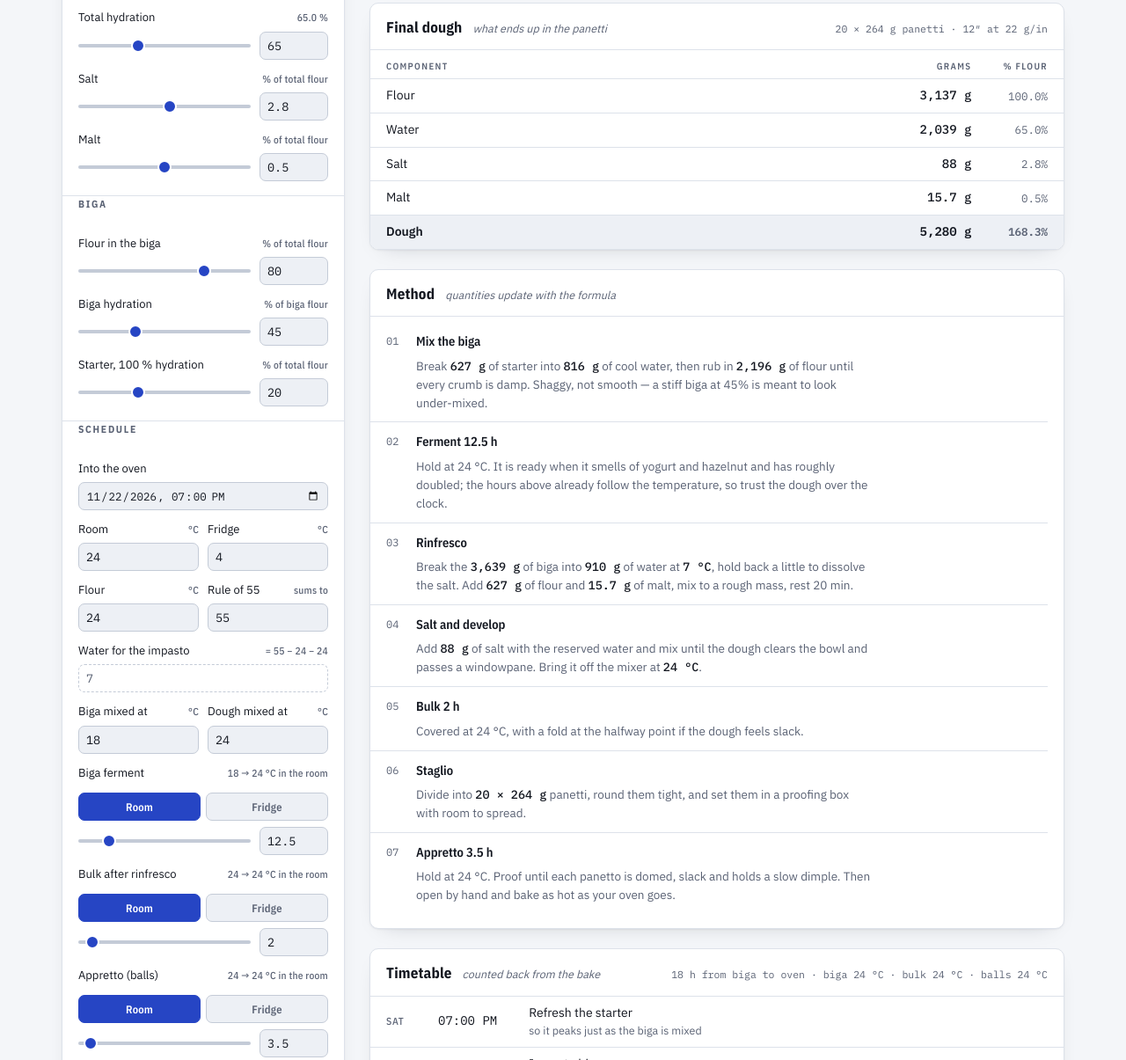
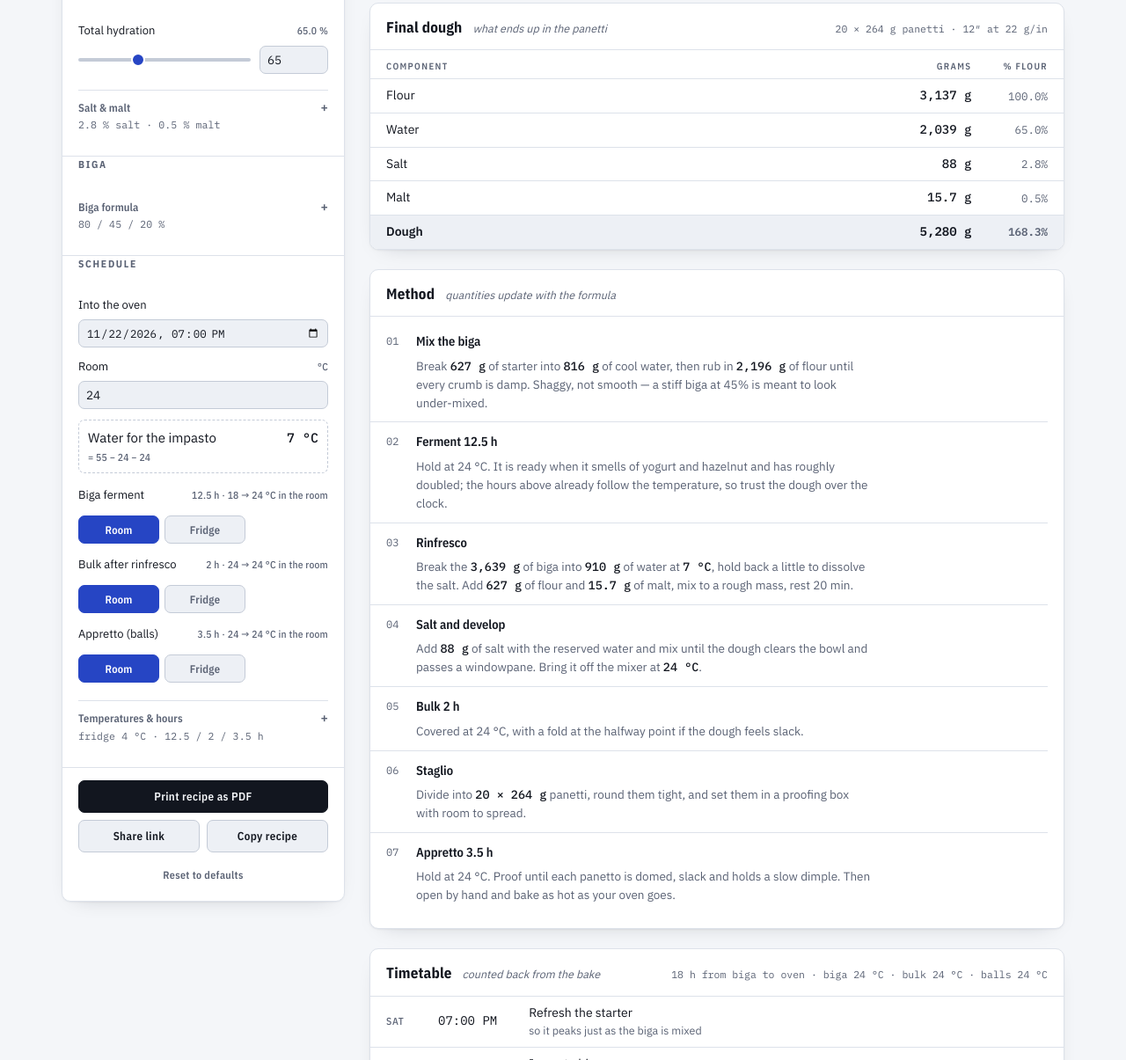
Before and after one commit to fabbarix/dough-boy, a plain HTML site: page index.html in a window 1280 px wide. Shown: the part 705-1910 px from the top of the page at 88% size. Drawn offline with nearby package versions, Linux system fonts and the light colour scheme.

Commit message:
Fold the advanced settings behind per-section disclosures
The panel had grown to 59 controls across four fieldsets, nearly all of
which define which recipe this is rather than what changes between two
bakes of it. Each fieldset now keeps the latter and folds the rest into a
<details>, which is native, keyboard- and screen-reader-correct, and
needs no script to open.

A closed section is not an empty drawer but a printed spec line: the
summary carries a live mono reading of what it hides, so the collapsed
panel still works as a reference card - Biga formula / 80 / 45 / 20 %,
Salt & malt / 2.8 % salt, 0.5 % malt. That is why the Biga fieldset being
wholly advanced reads as a feature: two lines that say what the biga is.

Basic keeps the shape, the counts and presets, diameter, piece weight,
hydration, the bake time, room temperature, the derived water figure and
where each stage rises. The stage rows lost their sliders but not their
hours, which now lead the live hint: 12.5 h, 18 to 24 C in the room.

Open or closed is a view preference, not part of the recipe, so it has
its own storage key, stays out of KEYS and never rides along in a share
link. A link that carries a value living behind a drawer opens that
drawer, and a section whose settings are off-default wears a brass mark,
so nothing can hide while being different.

Also from the same review: a spacing scale in place of five uncoordinated
numbers, the water figure rendered as the derived value it is rather than
a read-only input wearing a field's clothes, narrower environment chips,
and a reset button with a real touch target.

I did not take the reviewer's optional max-height on the panel. Closed,
it is 1554px against 1799px before, so that would have forced a nested
scrollbar at every viewport to solve a problem a sticky panel this tall
does not have.

Co-Authored-By: Claude Opus 5 <noreply@anthropic.com>
Claude-Session: https://claude.ai/code/session_013ZPUFSd5h8xuDEndbVXiCR

```diff
--- a/index.html
+++ b/index.html
@@ -36,6 +36,7 @@
   --focus:#2645C4;
   --shadow:0 1px 2px rgba(18,22,31,.05), 0 8px 24px -16px rgba(18,22,31,.28);
   --r:10px;
+  --sp-1:6px; --sp-2:12px; --sp-3:18px;
   --mono:"IBM Plex Mono",ui-monospace,SFMono-Regular,Menlo,monospace;
   --sans:"IBM Plex Sans",system-ui,-apple-system,Segoe UI,sans-serif;
   --cond:"IBM Plex Sans Condensed","IBM Plex Sans",system-ui,sans-serif;
@@ -120,8 +121,8 @@ legend{
   font-family:var(--cond);font-weight:700;font-size:11.5px;letter-spacing:.15em;
   text-transform:uppercase;color:var(--muted-solid);padding:0;
 }
-.field{display:grid;gap:5px;margin-top:12px}
-.field:first-of-type{margin-top:10px}
+.field{display:grid;gap:var(--sp-1);margin-top:var(--sp-2)}
+fieldset>legend+*{margin-top:10px}
 .field .top{display:flex;justify-content:space-between;align-items:baseline;gap:10px}
 label{font-size:13px;color:var(--ink)}
 .hint{font-size:11.5px;color:var(--muted-solid);font-family:var(--cond);letter-spacing:.02em}
@@ -152,7 +153,7 @@ input[type="range"]::-moz-range-thumb{
 }
 .sizes{display:grid;grid-template-columns:repeat(4,1fr);gap:6px;margin-top:10px}
 .shapes,.units,.pantype{display:grid;grid-template-columns:1fr 1fr;gap:6px;margin-top:10px}
-.envs{display:grid;grid-template-columns:1fr 1fr;gap:6px;margin:7px 0 2px}
+.envs{display:grid;grid-template-columns:92px 92px;justify-content:start;gap:6px;margin:7px 0 2px}
 .row2{display:grid;grid-template-columns:1fr 1fr;gap:10px;margin-top:12px}
 .row2 .field{margin-top:0}
 .pans{display:grid;grid-template-columns:1fr 1fr;gap:6px;margin-top:10px}
@@ -163,6 +164,26 @@ input[type="range"]::-moz-range-thumb{
   background:var(--surface-2);color:var(--muted-solid);
   border:1px solid var(--line-strong);
 }
+details.more{margin-top:var(--sp-3);border-top:1px solid var(--line)}
+details.more>summary{
+  list-style:none;cursor:pointer;
+  display:grid;grid-template-columns:1fr auto;gap:1px 10px;align-items:baseline;padding:10px 0;
+  font-family:var(--cond);font-weight:600;font-size:12.5px;letter-spacing:.01em;color:var(--muted-solid);
+}
+details.more>summary::-webkit-details-marker{display:none}
+details.more>summary::after{content:"+";grid-column:2;grid-row:1;font-family:var(--mono);font-size:14px;line-height:1}
+details.more[open]>summary::after{content:"\2212"}
+details.more>summary:hover{color:var(--ink)}
+details.more>summary:focus-visible{outline:2px solid var(--focus);outline-offset:3px;border-radius:4px}
+.more-label{grid-column:1;grid-row:1}
+.more-sum{grid-column:1;grid-row:2;font-family:var(--mono);font-weight:400;font-size:11.5px;color:var(--muted-solid);font-variant-numeric:tabular-nums}
+details.more[open] .more-sum{display:none}
+.more-body>:first-child{margin-top:4px}
+fieldset.all-more>details.more{margin-top:4px;border-top:0}
+summary[data-dirty] .more-label::before{content:"";display:inline-block;width:5px;height:5px;border-radius:50%;background:var(--rinf);margin-right:7px;vertical-align:1px}
+.derived{display:grid;grid-template-columns:1fr auto;gap:2px 10px;margin-top:var(--sp-2);padding:8px 10px;border:1px dashed var(--line-strong);border-radius:7px}
+.derived b{font-family:var(--mono);font-weight:500;font-variant-numeric:tabular-nums}
+.derived .hint{grid-column:1/-1}
 .cup{display:block;font-family:var(--cond);font-size:10.5px;font-weight:400;color:var(--muted-solid);letter-spacing:.01em}
 .size .g{display:block;font-family:var(--mono);font-size:10.5px;font-weight:400;opacity:.8}
 .size[aria-pressed="true"]{background:var(--biga);border-color:var(--biga);color:var(--surface)}
@@ -174,7 +195,7 @@ input[type="range"]::-moz-range-thumb{
   background:var(--surface-2);color:var(--ink);
 }
 .btn.primary{background:var(--ink);border-color:var(--ink);color:var(--bg)}
-.btn.quiet{background:transparent;border-color:transparent;color:var(--muted-solid);font-size:12px;padding:4px}
+.btn.quiet{background:transparent;border-color:transparent;color:var(--muted-solid);font-size:12px;padding:9px 10px}
 .btn:hover{border-color:var(--focus)}
 #copyOut{
   display:block;width:calc(100% - 36px);margin:10px 18px 4px;height:120px;
@@ -328,10 +349,6 @@ footer.note code{font-family:var(--mono);font-size:11.5px;background:var(--surfa
             <input type="number" id="d" min="6" max="24" step="0.5" value="12">
           </div>
         </div>
-        <div class="field">
-          <div class="top"><label for="k">Rule of 22</label><span class="hint">grams per inch</span></div>
-          <input type="number" id="k" min="12" max="36" step="0.5" value="22">
-        </div>
         </div>
 
         <div id="panFields" hidden>
@@ -352,6 +369,22 @@ footer.note code{font-family:var(--mono);font-size:11.5px;background:var(--surfa
           <button type="button" class="size" data-pc="1" data-w="14" data-unit="1">14&Prime; round<span class="g"></span></button>
           <button type="button" class="size" data-pc="1" data-w="16" data-unit="1">16&Prime; round<span class="g"></span></button>
         </div>
+        </div>
+
+        <div class="field">
+          <div class="top"><label for="w" id="wLabel">Weight per panetto</label><span class="hint" id="wHint">grams</span></div>
+          <input type="number" id="w" min="80" max="3000" step="1" value="264">
+        </div>
+        <details class="more" id="moreBatch">
+          <summary><span class="more-label">Sizing rule</span><span class="more-sum" id="sumBatch"></span></summary>
+          <div class="more-body">
+            <div id="roundMore">
+        <div class="field">
+          <div class="top"><label for="k">Rule of 22</label><span class="hint">grams per inch</span></div>
+          <input type="number" id="k" min="12" max="36" step="0.5" value="22">
+        </div>
+            </div>
+            <div id="panMore" hidden>
         <div class="pantype" role="group" aria-label="Pan shape">
           <button type="button" class="size" data-pc="0">Rectangular</button>
           <button type="button" class="size" data-pc="1">Round</button>
@@ -379,11 +412,8 @@ footer.note code{font-family:var(--mono);font-size:11.5px;background:var(--surfa
           <input type="number" id="pk" min="1" max="4" step="0.05" value="2">
         </div>
             </div>
-
-        <div class="field">
-          <div class="top"><label for="w" id="wLabel">Weight per panetto</label><span class="hint" id="wHint">grams</span></div>
-          <input type="number" id="w" min="80" max="3000" step="1" value="264">
-        </div>
+          </div>
+        </details>
       </fieldset>
 
       <fieldset>
@@ -395,6 +425,9 @@ footer.note code{font-family:var(--mono);font-size:11.5px;background:var(--surfa
             <input type="number" id="h" min="45" max="95" step="0.5" value="65">
           </div>
         </div>
+        <details class="more" id="moreFormula">
+          <summary><span class="more-label">Salt &amp; malt</span><span class="more-sum" id="sumFormula"></span></summary>
+          <div class="more-body">
         <div class="field">
           <div class="top"><label for="salt">Salt</label><span class="hint">% of total flour</span></div>
           <div class="pair">
@@ -409,10 +442,15 @@ footer.note code{font-family:var(--mono);font-size:11.5px;background:var(--surfa
             <input type="number" id="malt" min="0" max="2" step="0.05" value="0.5">
           </div>
         </div>
+          </div>
+        </details>
       </fieldset>
 
-      <fieldset>
+      <fieldset class="all-more">
         <legend>Biga</legend>
+        <details class="more" id="moreBiga">
+          <summary><span class="more-label">Biga formula</span><span class="more-sum" id="sumBiga"></span></summary>
+          <div class="more-body">
         <div class="field">
           <div class="top"><label for="bf">Flour in the biga</label><span class="hint">% of total flour</span></div>
           <div class="pair">
@@ -434,6 +472,8 @@ footer.note code{font-family:var(--mono);font-size:11.5px;background:var(--surfa
             <input type="number" id="sp" min="5" max="50" step="1" value="20">
           </div>
         </div>
+          </div>
+        </details>
       </fieldset>
 
       <fieldset>
@@ -442,51 +482,20 @@ footer.note code{font-family:var(--mono);font-size:11.5px;background:var(--surfa
           <div class="top"><label for="bake">Into the oven</label></div>
           <input type="datetime-local" id="bake">
         </div>
-        <div class="row2">
         <div class="field">
           <div class="top"><label for="troom">Room</label><span class="hint deg">&deg;C</span></div>
           <input type="number" id="troom" min="5" max="35" step="0.5" value="24">
         </div>
-          <div class="field">
-            <div class="top"><label for="tfridge">Fridge</label><span class="hint deg">&deg;C</span></div>
-            <input type="number" id="tfridge" min="0" max="18" step="0.5" value="4">
-          </div>
-        </div>
-        <div class="row2">
-          <div class="field">
-            <div class="top"><label for="tflour">Flour</label><span class="hint deg">&deg;C</span></div>
-            <input type="number" id="tflour" min="0" max="35" step="0.5" value="24">
-          </div>
-          <div class="field">
-            <div class="top"><label for="r55">Rule of 55</label><span class="hint">sums to</span></div>
-            <input type="number" id="r55" min="45" max="65" step="0.5" value="55">
-          </div>
-        </div>
-        <div class="field">
-          <div class="top"><label for="twater">Water for the impasto</label><span class="hint" id="twaterHint">&deg;C</span></div>
-          <input type="number" id="twater" readonly tabindex="-1" aria-readonly="true" value="19">
-        </div>
-        <div class="row2">
-          <div class="field">
-            <div class="top"><label for="tdb">Biga mixed at</label><span class="hint deg">&deg;C</span></div>
-            <input type="number" id="tdb" min="5" max="35" step="0.5" value="18">
-          </div>
-          <div class="field">
-            <div class="top"><label for="tdf">Dough mixed at</label><span class="hint deg">&deg;C</span></div>
-            <input type="number" id="tdf" min="10" max="35" step="0.5" value="24">
-          </div>
-        </div>
-
+        <p class="derived">
+          <span>Water for the impasto</span><b id="twater">19</b>
+          <span class="hint" id="twaterHint">&deg;C</span>
+        </p>
         <div class="field">
           <div class="top"><label for="tb">Biga ferment</label><span class="hint" id="tbHint">hours</span></div>
           <div class="envs" role="group" aria-label="Where the biga ferments">
             <button type="button" class="size" data-env="envb" data-v="0">Room</button>
             <button type="button" class="size" data-env="envb" data-v="1">Fridge</button>
           </div>
-          <div class="pair">
-            <input type="range" id="tbR" min="2" max="72" step="0.5" value="18">
-            <input type="number" id="tb" min="1" max="200" step="0.5" value="18">
-          </div>
         </div>
         <div class="field">
           <div class="top"><label for="tk">Bulk after rinfresco</label><span class="hint" id="tkHint">hours</span></div>
@@ -494,10 +503,6 @@ footer.note code{font-family:var(--mono);font-size:11.5px;background:var(--surfa
             <button type="button" class="size" data-env="envk" data-v="0">Room</button>
             <button type="button" class="size" data-env="envk" data-v="1">Fridge</button>
           </div>
-          <div class="pair">
-            <input type="range" id="tkR" min="0.5" max="36" step="0.5" value="2">
-            <input type="number" id="tk" min="0" max="200" step="0.5" value="2">
-          </div>
         </div>
         <div class="field">
           <div class="top"><label for="ta">Appretto (balls)</label><span class="hint" id="taHint">hours</span></div>
@@ -505,11 +510,57 @@ footer.note code{font-family:var(--mono);font-size:11.5px;background:var(--surfa
             <button type="button" class="size" data-env="enva" data-v="0">Room</button>
             <button type="button" class="size" data-env="enva" data-v="1">Fridge</button>
           </div>
+        </div>
+        <details class="more" id="moreTiming">
+          <summary><span class="more-label">Temperatures &amp; hours</span><span class="more-sum" id="sumTiming"></span></summary>
+          <div class="more-body">
+            <div class="row2">
+              <div class="field">
+                <div class="top"><label for="tfridge">Fridge</label><span class="hint deg">&deg;C</span></div>
+                <input type="number" id="tfridge" min="0" max="18" step="0.5" value="4">
+              </div>
+              <div class="field">
+                <div class="top"><label for="tflour">Flour</label><span class="hint deg">&deg;C</span></div>
+                <input type="number" id="tflour" min="0" max="35" step="0.5" value="24">
+              </div>
+            </div>
+            <div class="row2">
+              <div class="field">
+                <div class="top"><label for="tdb">Biga mixed at</label><span class="hint deg">&deg;C</span></div>
+                <input type="number" id="tdb" min="5" max="35" step="0.5" value="18">
+              </div>
+              <div class="field">
+                <div class="top"><label for="tdf">Dough mixed at</label><span class="hint deg">&deg;C</span></div>
+                <input type="number" id="tdf" min="10" max="35" step="0.5" value="24">
+              </div>
+            </div>
+            <div class="field">
+              <div class="top"><label for="r55">Rule of 55</label><span class="hint">sums to</span></div>
+              <input type="number" id="r55" min="45" max="65" step="0.5" value="55">
+            </div>
+            <div class="field">
+              <div class="top"><label for="tb">Biga ferment</label><span class="hint">hours</span></div>
+              <div class="pair">
+                <input type="range" id="tbR" min="2" max="72" step="0.5" value="18">
+                <input type="number" id="tb" min="1" max="200" step="0.5" value="18">
+              </div>
+            </div>
+            <div class="field">
+              <div class="top"><label for="tk">Bulk</label><span class="hint">hours</span></div>
+              <div class="pair">
+                <input type="range" id="tkR" min="0.5" max="36" step="0.5" value="2">
+                <input type="number" id="tk" min="0" max="200" step="0.5" value="2">
+              </div>
+            </div>
+            <div class="field">
+              <div class="top"><label for="ta">Appretto</label><span class="hint">hours</span></div>
               <div class="pair">
                 <input type="range" id="taR" min="1" max="72" step="0.5" value="5">
                 <input type="number" id="ta" min="0.5" max="200" step="0.5" value="5">
               </div>
             </div>
+          </div>
+        </details>
       </fieldset>
 
       <div class="actions">
@@ -738,6 +789,49 @@ footer.note code{font-family:var(--mono);font-size:11.5px;background:var(--surfa
   function toF(c){ return c * 9/5 + 32; }
   function toC(f){ return (f - 32) * 5/9; }
 
+  /* ---------- progressive disclosure ---------- */
+  /* Which drawers are open is a view preference, not part of the recipe, so it
+     lives in its own storage key and stays out of KEYS and out of the share
+     link -- a link should not force four drawers open on someone else's
+     screen, and KEYS drives the input wiring, the boot coercion and query(). */
+  var OPEN_KEY = "biga.open.v1";
+  var MORE = ["moreBatch","moreFormula","moreBiga","moreTiming"];
+  var MORE_KEYS = {
+    moreBatch:   ["k","pk","unit","pc","pw","ph"],
+    moreFormula: ["salt","malt"],
+    moreBiga:    ["bf","bh","sp"],
+    moreTiming:  ["tfridge","tflour","r55","tdb","tdf"]
+  };
+  function readOpen(){
+    try{ return JSON.parse(localStorage.getItem(OPEN_KEY)) || {}; }catch(e){ return {}; }
+  }
+  function persistOpen(){
+    var o = {};
+    MORE.forEach(function(id){ var d = $(id); if(d) o[id] = d.open; });
+    try{ localStorage.setItem(OPEN_KEY, JSON.stringify(o)); }catch(e){}
+  }
+  /* A shared link can carry values that live behind a drawer, so a section
+     whose hidden settings are off-default opens itself unless the viewer has
+     said otherwise. inPlay() keeps a tonda baker from being told about pans. */
+  function moreDirty(id){
+    var off = MORE_KEYS[id].filter(inPlay).some(function(k){ return S[k] !== DEF[k]; });
+    // tb/tk/ta differ from DEF whenever a temperature moves, so a stage counts
+    // as touched only once it has stopped following the model
+    if(id === "moreTiming") off = off || STAGES.some(function(k){ return !onModel(k); });
+    return off;
+  }
+  function syncMore(){
+    MORE.forEach(function(id){
+      var d = $(id); if(!d) return;
+      d.firstElementChild.toggleAttribute("data-dirty", moreDirty(id));
+    });
+    $("sumBatch").textContent   = isPan() ? "area \u00f7 " + num(S.pk) : S.k + " g per inch";
+    $("sumFormula").textContent = num(S.salt) + " % salt \u00b7 " + num(S.malt) + " % malt";
+    $("sumBiga").textContent    = S.bf + " / " + num(S.bh) + " / " + S.sp + " %";
+    $("sumTiming").textContent  = "fridge " + tmpU(S.tfridge) + " \u00b7 "
+                                + num(S.tb) + " / " + num(S.tk) + " / " + num(S.ta) + " h";
+  }
+
   /* ---------- formatting ---------- */
   function wtParts(v){
     if(!isFinite(v)) return ["\u2014",""];
@@ -1183,6 +1277,8 @@ footer.note code{font-family:var(--mono);font-size:11.5px;background:var(--surfa
     var pan = isPan();
     $("roundFields").hidden = pan;
     $("panFields").hidden = !pan;
+    $("roundMore").hidden = pan;
+    $("panMore").hidden = !pan;
     $("wLabel").textContent = pan ? "Weight per teglia" : "Weight per panetto";
     $("pwHint").textContent = $("phHint").textContent = S.unit ? "inches" : "cm";
     $("pwLabel").textContent = isRoundPan() ? "Pan diameter" : "Pan width";
@@ -1190,6 +1286,7 @@ footer.note code{font-family:var(--mono);font-size:11.5px;background:var(--surfa
     $("finalSub").textContent = pan ? "what goes into each teglia" : "what ends up in the panetti";
     document.querySelectorAll("th.wcol").forEach(function(h){ h.textContent = isImp() ? "Weight" : "Grams"; });
     document.querySelectorAll("span.deg").forEach(function(h){ h.textContent = isImp() ? "\u00b0F" : "\u00b0C"; });
+    syncMore();
 
     pressed(".shapes .size", function(b){ return Number(b.dataset.shape) === S.shape; });
     pressed(".sizes .size", function(b){
@@ -1289,7 +1386,7 @@ footer.note code{font-family:var(--mono);font-size:11.5px;background:var(--surfa
   function onModel(k){ return Math.abs(S[k] - MODEL[k]) < 0.26; }
 
   function syncWater(){
-    $("twater").value = tmp(waterTemp());
+    $("twater").textContent = tmpU(waterTemp());
     $("twaterHint").textContent = "= " + waterSum();
   }
 
@@ -1310,7 +1407,7 @@ footer.note code{font-family:var(--mono);font-size:11.5px;background:var(--surfa
     var st = SCHED[k], envName = (k === "tb" ? S.envb : k === "tk" ? S.envk : S.enva) ? "fridge" : "room";
     var ends = endTemp(S[k], st.T0, st.env, st.tc);
     var where = tmp(st.T0) + " \u2192 " + tmpU(ends) + " in the " + envName;
-    return onModel(k) ? where : "custom \u00b7 model says " + num(MODEL[k]) + " h";
+    return num(S[k]) + " h \u00b7 " + (onModel(k) ? where : "model says " + num(MODEL[k]) + " h");
   }
 
   function update(){ applySchedule(); syncInputs(); render(); persist(); }
@@ -1813,6 +1910,12 @@ footer.note code{font-family:var(--mono);font-size:11.5px;background:var(--surfa
   if(!S.bake) S.bake = defaultBake();
   STAGES.forEach(function(k){ GIVEN[k] = (k in stored) || (k in hashed); });
   applySchedule(true);
+  var openState = readOpen();
+  MORE.forEach(function(id){
+    var d = $(id); if(!d) return;
+    d.open = (id in openState) ? !!openState[id] : moreDirty(id);
+    d.addEventListener("toggle", persistOpen);
+  });
   update();
 })();
 </script>
```
Also changed, not shown: 1 other file. Lines whose indentation alone changed are shown as unchanged.
